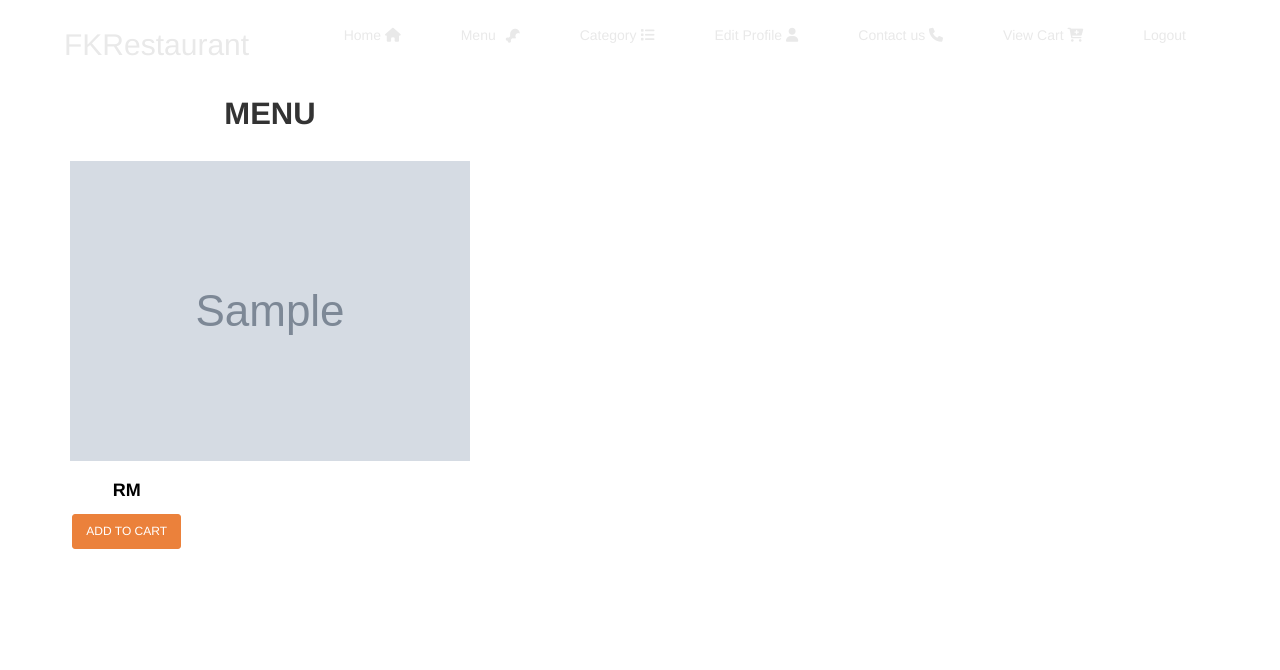
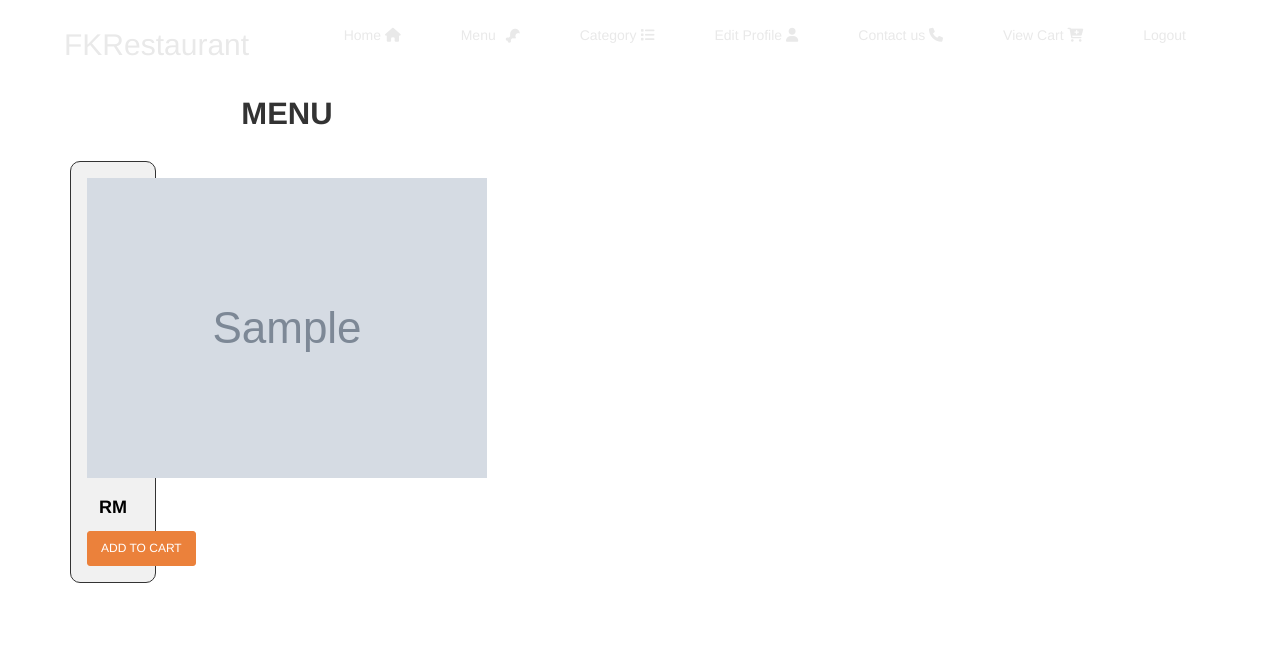
Before and after one commit to lqie02/workshop2, a PHP site: page /fkfood/customer/viewmenu.php in a window 1280 px wide. Shown: the top 670 px of the page. Run offline with PHP 8.4, Linux system fonts and the light colour scheme; the visitor is signed in with stand-in values (Sample User, id 1); tables that the repository leaves empty or names only in its code hold one stand-in row (values such as "Sample post"); grey boxes marked "Sample" are stand-in pictures; data that the repository does not hold is empty.

Commit message:
Update viewmenu.php

```diff
--- a/customer/viewmenu.php
+++ b/customer/viewmenu.php
@@ -32,8 +32,13 @@
 
 
         <?php while($fetch_product = mysqli_fetch_assoc($query)) { ?>
-         <div class="col-sm-12 col-md-4 col-lg-4 col-xs-12">
-          <div class="box">
+
+
+        <!--   border for product -->
+          <div class="col-md-3">
+            <form method="post">
+          <div style="border:1px solid #333; background-color:#f1f1f1; border-radius:10px; padding:16px;" align="center">
+
             <img src="/fkfood<?php echo $fetch_product['image']; ?>" alt="">
             <h3><?php echo $fetch_product['itemName']; ?></h3>
             <div class="price">RM<?php echo $fetch_product['unitPrice']; ?></div>
@@ -41,6 +46,7 @@
 
             <button type="button" id="button-cart" onclick="addCart('<?php echo $fetch_product['item_id']; ?>')" class="btn btn-primary" name="add_to_cart">Add to cart</button>
           </div>
+          <br><br>
        </div>
         <?php } ?>
       <?Php } else {?>
```
